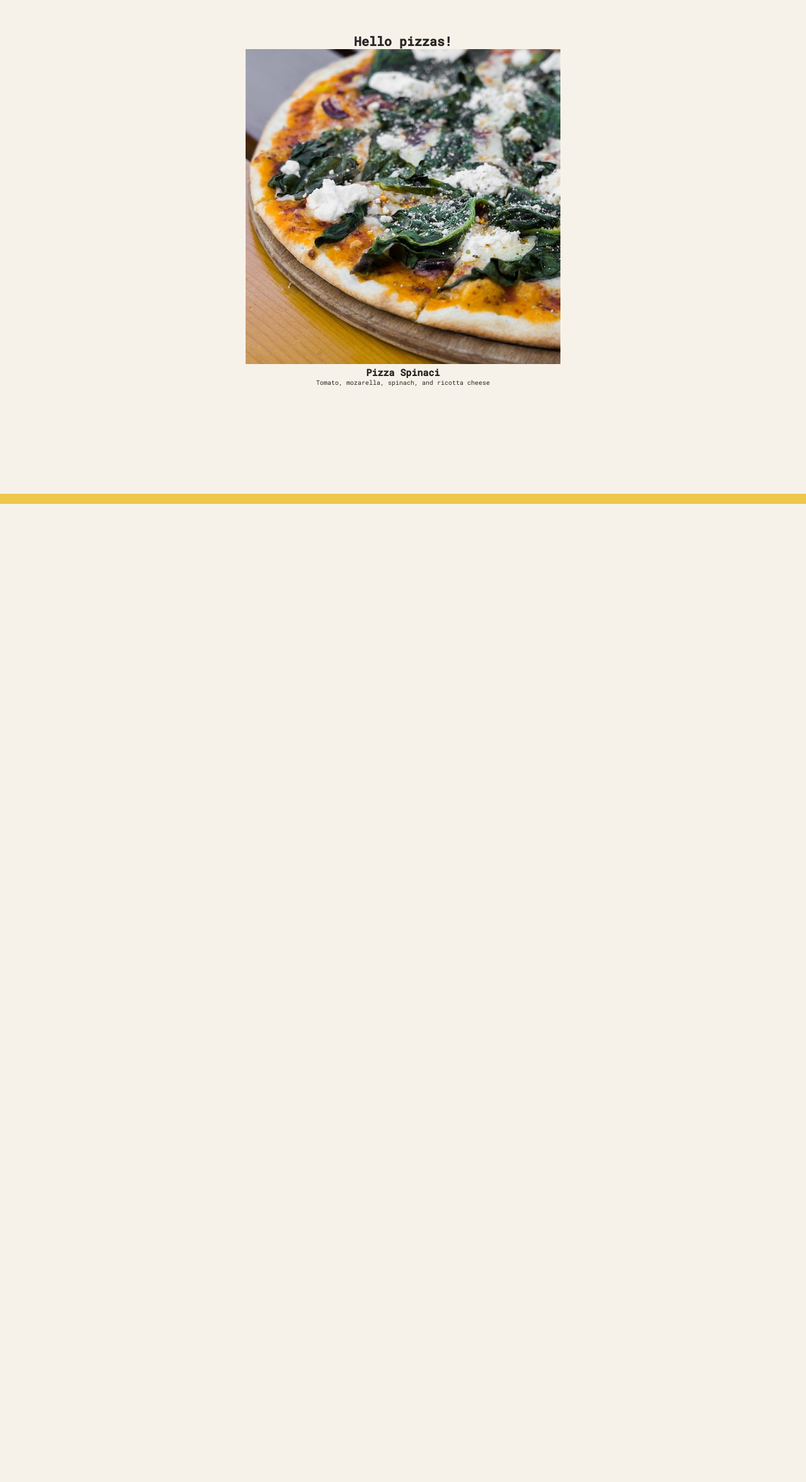
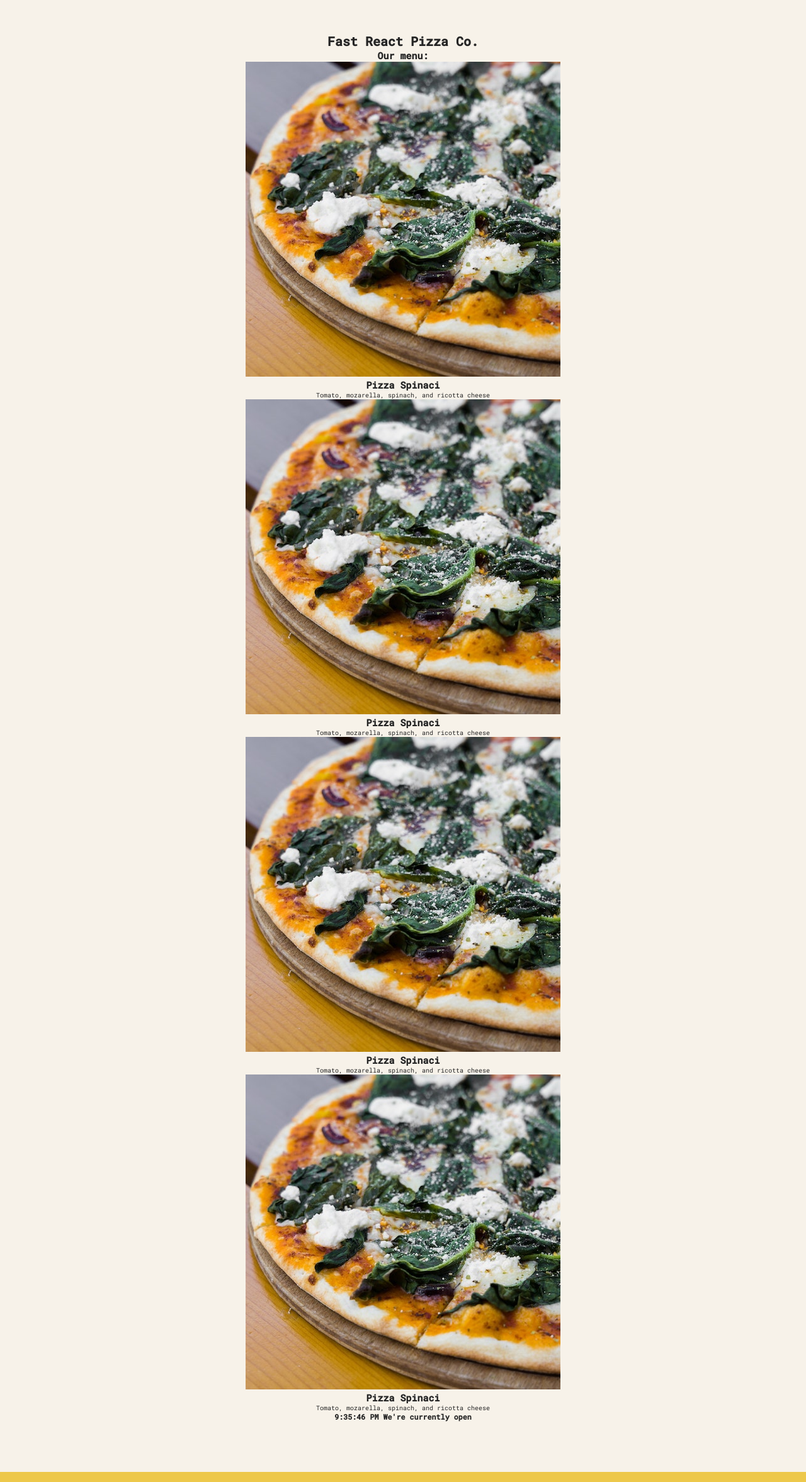
Before and after one commit to mprskalo01/ultimate-react-course, a React (Vite) app in the folder 03-pizza-menu/starter/: page / in a window 1280 px wide. Shown: the whole page at 63% size. Before the commit the page ends 800 px from the top, so only its background shows below. Built offline with nearby package versions, Linux system fonts and the light colour scheme.

Commit message:
What is JSX and JavaScript Logic in Components (done in TypeScript)

```diff
--- a/03-pizza-menu/starter/data/data.ts
+++ b/03-pizza-menu/starter/data/data.ts
@@ -6,7 +6,7 @@ interface Pizza {
   soldOut: boolean;
 }
 
-const pizzaData: Pizza[] = [
+export const pizzaData: Pizza[] = [
   {
     name: 'Focaccia',
     ingredients: 'Bread with italian olive oil and rosemary',
--- a/03-pizza-menu/starter/src/App.tsx
+++ b/03-pizza-menu/starter/src/App.tsx
@@ -1,11 +1,14 @@
 import './App.css';
-import { Pizza } from './components/Pizza';
+import { Header } from './components/Header';
+import { Footer } from './components/Footer';
+import { Menu } from './components/Menu';
 
 function App() {
   return (
     <>
-      <h1>Hello pizzas!</h1>
-      <Pizza />
+      <Header />
+      <Menu />
+      <Footer />
     </>
   );
 }
--- /dev/null
+++ b/03-pizza-menu/starter/src/components/Footer.tsx
@@ -0,0 +1,14 @@
+export function Footer() {
+  const hour = new Date().getHours();
+  const openHour = 12;
+  const closeHour = 22;
+
+  return (
+    <footer>
+      <h3>
+        {new Date().toLocaleTimeString()} We're currently{' '}
+        {hour > openHour && hour < closeHour ? 'open' : 'closed'}
+      </h3>
+    </footer>
+  );
+}
--- /dev/null
+++ b/03-pizza-menu/starter/src/components/Header.tsx
@@ -0,0 +1,3 @@
+export function Header() {
+  return <h1>Fast React Pizza Co.</h1>;
+}
--- /dev/null
+++ b/03-pizza-menu/starter/src/components/Menu.tsx
@@ -0,0 +1,12 @@
+import { Pizza } from './Pizza';
+export function Menu() {
+  return (
+    <div>
+      <h2>Our menu:</h2>
+      <Pizza />
+      <Pizza />
+      <Pizza />
+      <Pizza />
+    </div>
+  );
+}
```
Also changed, not shown: 03-pizza-menu/starter/starter-data/data.ts (added).
